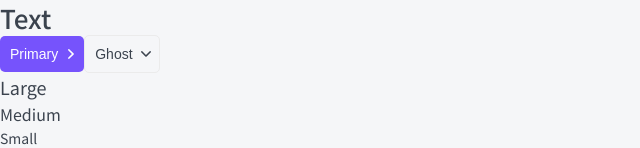
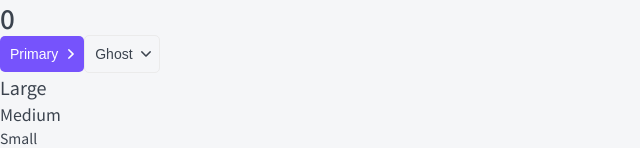
Before and after one commit to HikkaKun/top-app, a Next.js app: page / in a window 1280 px wide. Shown: the top 148 px of the page, without its empty margins (0-640 px from the left). Built offline with nearby package versions, Linux system fonts and the light colour scheme.

Commit message:
Update index.tsx
- useState & useEffect lessons

```diff
--- a/pages/index.tsx
+++ b/pages/index.tsx
@@ -1,13 +1,28 @@
+import { useEffect, useState } from 'react';
 import { P, Tag } from '../components';
 import Button from '../components/Button/Button';
 import Htag from '../components/Htag/Htag';
 
 
 export default function Home(): JSX.Element {
+	const [counter, setCounter] = useState<number>(0);
+
+	useEffect((): void => {
+		console.log('Counter: ' + counter);
+
+		return function cleanup(): void {
+			console.log('Unmount');
+		};
+	});
+
+	useEffect((): void => {
+		console.log('Mounted');
+	}, []);
+
 	return (
 		<div>
-			<Htag tag='h1'>Text</Htag>
-			<Button appearance='primary' arrow='right'>Primary</Button>
+			<Htag tag='h1'>{counter}</Htag>
+			<Button appearance='primary' arrow='right' onClick={(): void => setCounter((x: number): number => x + 1)}>Primary</Button>
 			<Button appearance='ghost' arrow='down'>Ghost</Button>
 			<P size='l'>Large</P>
 			<P>Medium</P>
```
